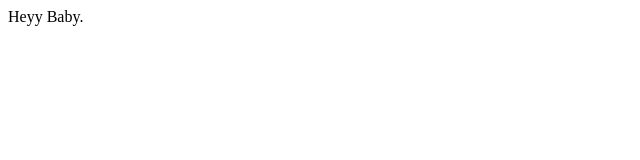
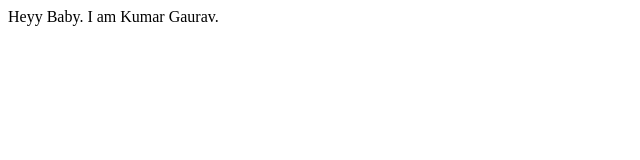
Before and after one commit to Kumar-Gaurav1/LearningGit, a plain HTML site: page index2.html in a window 1280 px wide. Shown: the whole page, without its empty margins (0-640 px from the left). Drawn offline with Linux system fonts and the light colour scheme.

Commit message:
Added my name

```diff
--- a/index2.html
+++ b/index2.html
@@ -8,5 +8,6 @@
 </head>
 <body>
     Heyy Baby.
+    I am Kumar Gaurav.
 </body>
 </html>
```
